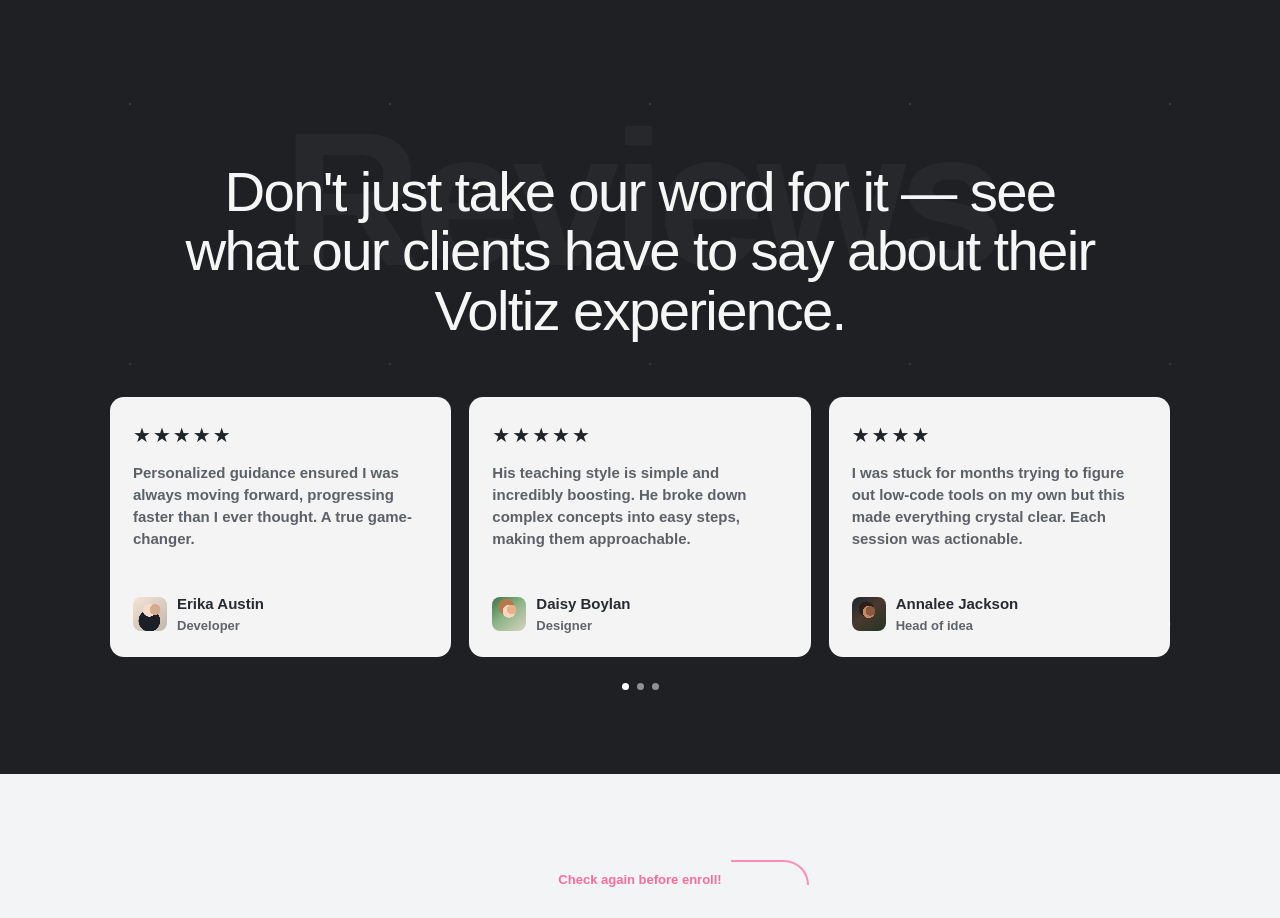
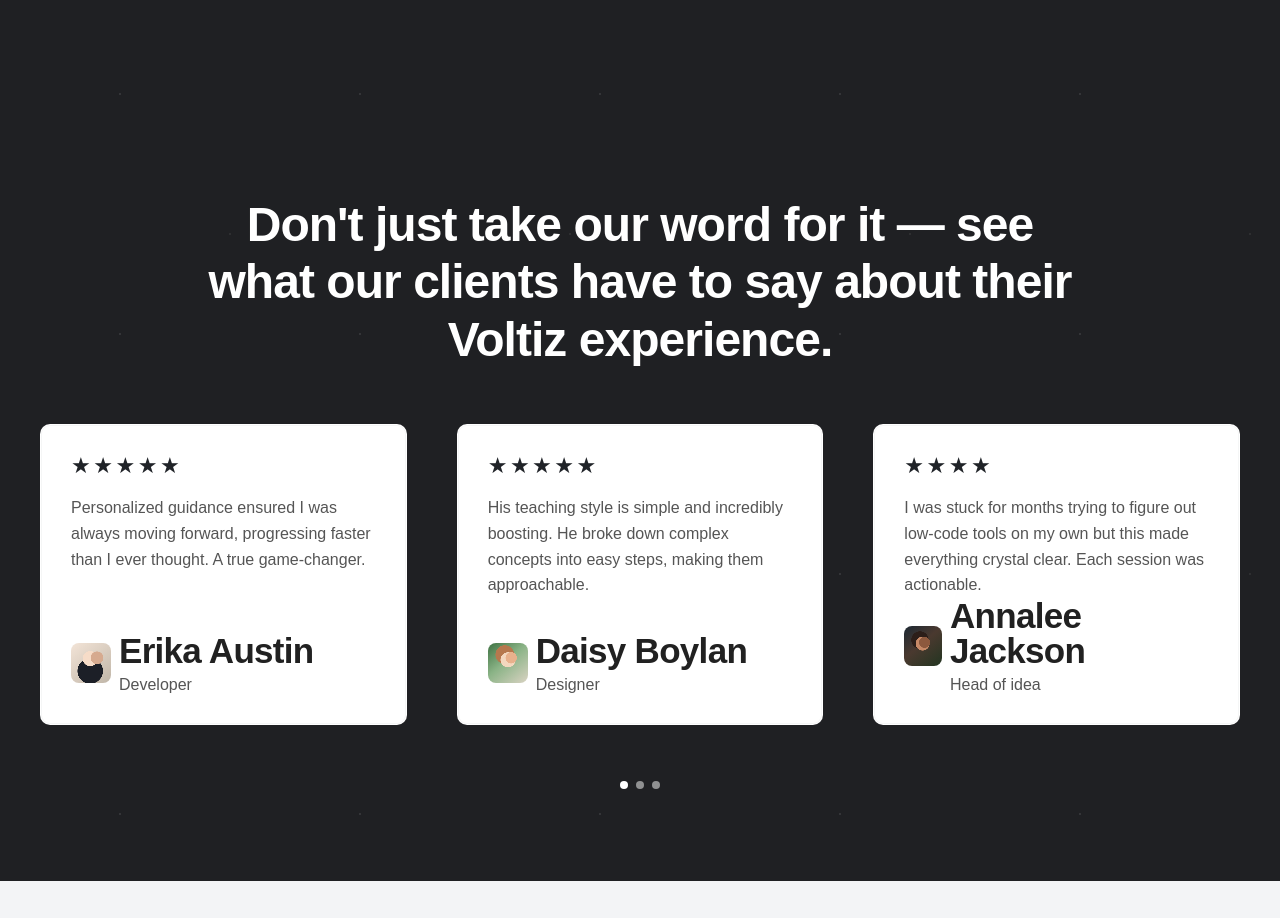
Before and after one commit to Gautham28/localhost-classes, a React (Vite) app: page / in a window 1280 px wide. Shown: the part 3500-4418 px from the top of the page. Built offline with nearby package versions, Linux system fonts and the light colour scheme; a web font is replaced by a local one.

Commit message:
refined review section

```diff
--- a/package.json
+++ b/package.json
@@ -11,6 +11,7 @@
   },
   "dependencies": {
     "@tailwindcss/vite": "^4.2.2",
+    "lucide-react": "^1.7.0",
     "react": "^19.2.4",
     "react-dom": "^19.2.4",
     "tailwindcss": "^4.2.2"
--- a/src/App.css
+++ b/src/App.css
@@ -666,8 +666,8 @@
 .reviews-section {
   position: relative;
   overflow: hidden;
-  padding: 104px 0 84px;
-  background: #1f2024;
+  padding: 100px 0 92px;
+  background: #1f2023;
   color: #f5f6f7;
 }
 
@@ -676,85 +676,83 @@
   position: absolute;
   inset: 0;
   pointer-events: none;
-  background-image: radial-gradient(circle, rgba(255, 255, 255, 0.26) 1.2px, transparent 1.3px);
-  background-size: 260px 260px;
-  opacity: 0.42;
+  background-image:
+    radial-gradient(circle, rgba(255, 255, 255, 0.2) 1.4px, transparent 1.5px),
+    radial-gradient(circle, rgba(255, 255, 255, 0.14) 1px, transparent 1.1px);
+  background-size: 240px 240px, 340px 340px;
+  background-position: 0 0, 60px 90px;
+  opacity: 0.48;
 }
 
 .reviews-inner {
   position: relative;
   z-index: 2;
-  width: min(1060px, calc(100% - 32px));
+  width: min(1200px, calc(100% - 32px));
   margin: 0 auto;
 }
 
-.reviews-watermark {
-  position: absolute;
-  top: -52px;
-  left: 50%;
-  transform: translateX(-50%);
-  margin: 0;
-  font-size: clamp(6.5rem, 17vw, 12rem);
-  line-height: 0.8;
-  font-weight: 800;
-  letter-spacing: -0.04em;
-  color: rgba(255, 255, 255, 0.04);
-  pointer-events: none;
-  user-select: none;
-}
-
 .reviews-inner h2 {
-  margin: 84px 0 0;
+  width: 871px;
+  max-width: 100%;
+  margin: 122px auto 0;
   text-align: center;
-  font-size: clamp(2rem, 4.4vw, 4rem);
-  line-height: 1.06;
-  letter-spacing: -0.03em;
-  color: #f6f6f7;
+  font-size: 48px;
+  line-height: 1.2;
+  letter-spacing: -0.02em;
+  font-weight: 600;
+  color: #ffffff;
 }
 
 .review-cards {
   margin-top: 56px;
-  display: grid;
-  grid-template-columns: repeat(3, minmax(0, 1fr));
-  gap: 18px;
+  width: 1200px;
+  max-width: 100%;
+  display: flex;
+  align-items: stretch;
+  justify-content: space-between;
+  gap: 10px;
 }
 
 .review-card {
-  min-height: 290px;
-  padding: 22px 22px 20px;
-  border-radius: 14px;
-  border: 1px solid rgba(255, 255, 255, 0.2);
-  background: #f4f4f4;
+  width: 366.66px;
+  max-width: 100%;
+  min-height: 362.41px;
+  padding: 30px;
+  border-radius: 10px;
+  border: 1px solid rgba(255, 255, 255, 0.16);
+  background: #ffffff;
   color: #31353b;
   display: flex;
   flex-direction: column;
+  box-shadow: inset 0 0 0 1px rgba(18, 24, 36, 0.04);
 }
 
 .review-stars {
   margin: 0;
-  font-size: 20px;
-  letter-spacing: 2px;
+  font-size: 22px;
+  line-height: 1;
+  letter-spacing: 2.5px;
   color: #202328;
 }
 
 .review-text {
-  margin: 12px 0 0;
-  font-size: 15px;
-  line-height: 1.48;
-  color: #5c6168;
-  font-weight: 600;
+  margin: 18px 0 0;
+  font-size: 16px;
+  line-height: 1.6;
+  color: #555555;
+  font-weight: 400;
 }
 
 .review-user {
   margin-top: auto;
   display: flex;
   align-items: center;
-  gap: 10px;
+  gap: 8px;
 }
 
 .review-avatar {
-  width: 34px;
-  height: 34px;
+  width: 40px;
+  height: 40px;
   border-radius: 8px;
   display: inline-block;
 }
@@ -785,20 +783,23 @@
 
 .review-name {
   margin: 0;
-  color: #262a31;
-  font-size: 15px;
-  font-weight: 800;
+  color: #212121;
+  font-size: 35px;
+  line-height: 1;
+  font-weight: 600;
+  letter-spacing: -0.02em;
 }
 
 .review-role {
-  margin: 1px 0 0;
-  color: #5f646c;
-  font-size: 13px;
-  font-weight: 600;
+  margin: 7px 0 0;
+  color: #555555;
+  font-size: 16px;
+  line-height: 1.2;
+  font-weight: 400;
 }
 
 .review-dots {
-  margin: 26px auto 0;
+  margin: 56px auto 0;
   width: max-content;
   display: flex;
   align-items: center;
@@ -806,8 +807,8 @@
 }
 
 .review-dots span {
-  width: 7px;
-  height: 7px;
+  width: 8px;
+  height: 8px;
   border-radius: 50%;
   background: rgba(255, 255, 255, 0.5);
 }
@@ -831,29 +832,8 @@
   text-align: center;
 }
 
-.why-kicker {
-  margin: 0 auto;
-  width: max-content;
-  color: #ff6e98;
-  font-size: 13px;
-  font-weight: 700;
-  position: relative;
-}
-
-.why-kicker::after {
-  content: '';
-  position: absolute;
-  width: 78px;
-  height: 25px;
-  left: calc(100% + 9px);
-  top: -10px;
-  border-top: 2px solid #ff8eb1;
-  border-right: 2px solid #ff8eb1;
-  border-radius: 0 40px 0 0;
-}
-
 .why-heading-wrap h2 {
-  margin: 24px 0 0;
+  margin: 0;
   font-size: clamp(4rem, 12vw, 10.2rem);
   line-height: 0.87;
   letter-spacing: -0.04em;
@@ -907,12 +887,16 @@
 .why-mark {
   width: 16px;
   height: 16px;
-  border-radius: 50%;
   display: inline-flex;
   align-items: center;
   justify-content: center;
-  font-size: 12px;
   flex: 0 0 16px;
+}
+
+.why-mark svg {
+  width: 16px;
+  height: 16px;
+  stroke-width: 2.2;
 }
 
 .why-panel-negative {
@@ -927,7 +911,6 @@
 
 .why-mark-x {
   color: #f06d96;
-  border: 1.5px solid #f3a0bb;
 }
 
 .why-panel-positive {
@@ -942,7 +925,6 @@
 
 .why-mark-check {
   color: #cad82f;
-  border: 1.5px solid #aab623;
 }
 
 .pricing-section {
@@ -1523,10 +1505,6 @@
     font-size: 35px;
   }
 
-  .reviews-watermark {
-    top: -40px;
-  }
-
   .review-card {
     min-height: 260px;
   }
@@ -1742,10 +1720,6 @@
 
   .why-section {
     padding: 78px 0 78px;
-  }
-
-  .why-kicker::after {
-    display: none;
   }
 
   .why-heading-wrap h2 {
@@ -2089,11 +2063,6 @@
     width: calc(100% - 20px);
   }
 
-  .reviews-watermark {
-    top: -22px;
-    font-size: clamp(4rem, 20vw, 7rem);
-  }
-
   .reviews-inner h2 {
     margin-top: 44px;
     font-size: clamp(1.5rem, 7.2vw, 2.1rem);
@@ -2129,12 +2098,8 @@
     width: calc(100% - 20px);
   }
 
-  .why-kicker {
-    font-size: 12px;
-  }
-
   .why-heading-wrap h2 {
-    margin-top: 16px;
+    margin-top: 0;
     font-size: clamp(3rem, 18vw, 4.2rem);
     line-height: 0.9;
   }
--- a/src/components/Reviews.jsx
+++ b/src/components/Reviews.jsx
@@ -26,10 +26,6 @@
   return (
     <section className="reviews-section">
       <div className="reviews-inner">
-        <p className="reviews-watermark" aria-hidden="true">
-          Reviews
-        </p>
-
         <h2>
           Don&apos;t just take our word for it — see
           <br />
--- a/src/components/Why.jsx
+++ b/src/components/Why.jsx
@@ -1,3 +1,5 @@
+import { CheckCircle2, CircleX } from 'lucide-react'
+
 const notForYou = [
   'Experienced devs seeking advanced-only topics',
   'Those skipping hands-on practice or 1v1 sessions',
@@ -19,7 +21,6 @@
     <section className="why-section">
       <div className="why-inner">
         <div className="why-heading-wrap">
-          <p className="why-kicker">Check again before enroll!</p>
           <h2>
             Is this
             <br />
@@ -34,7 +35,7 @@
               {notForYou.map((item) => (
                 <li key={item}>
                   <span className="why-mark why-mark-x" aria-hidden="true">
-                    ×
+                    <CircleX />
                   </span>
                   {item}
                 </li>
@@ -48,7 +49,7 @@
               {forYou.map((item) => (
                 <li key={item}>
                   <span className="why-mark why-mark-check" aria-hidden="true">
-                    ✓
+                    <CheckCircle2 />
                   </span>
                   {item}
                 </li>
```
Also changed, not shown: 1 other file (tests, documents, lock files or other folders).
